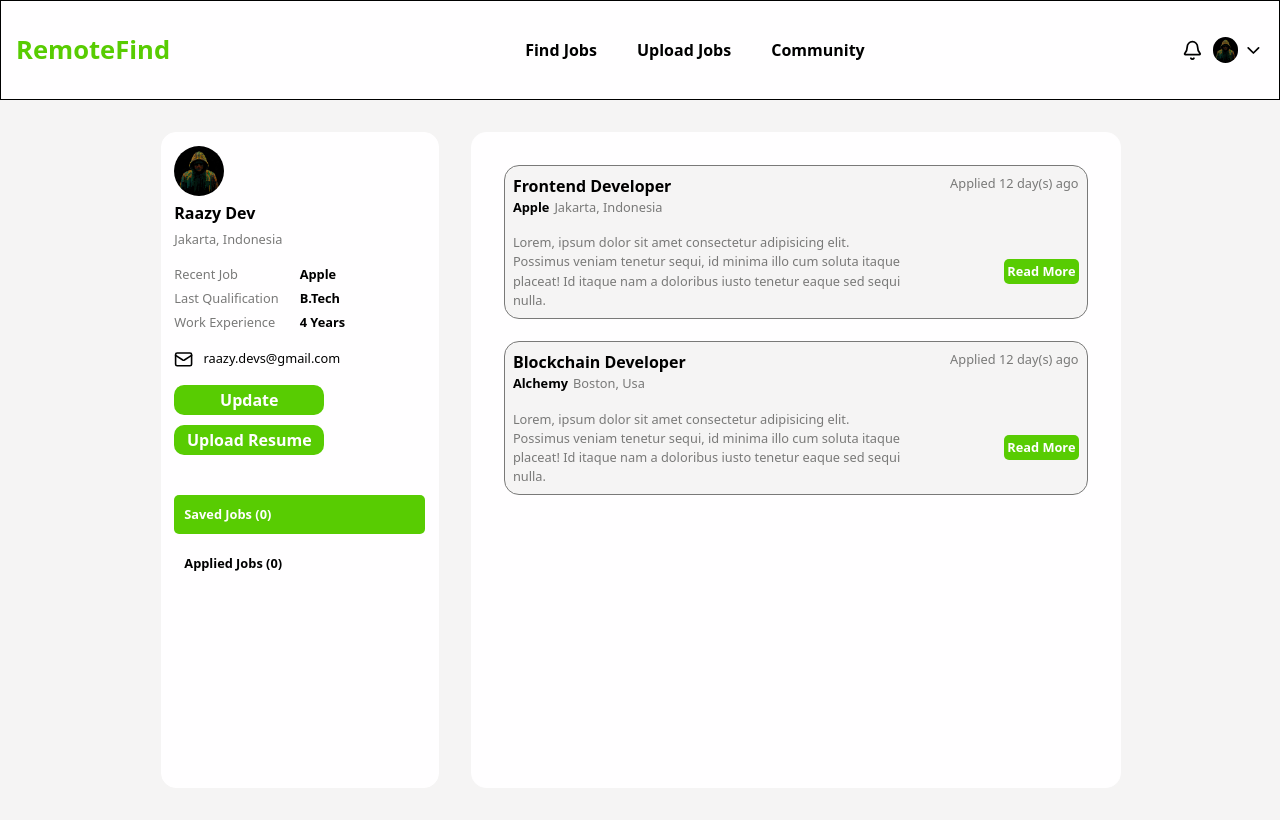
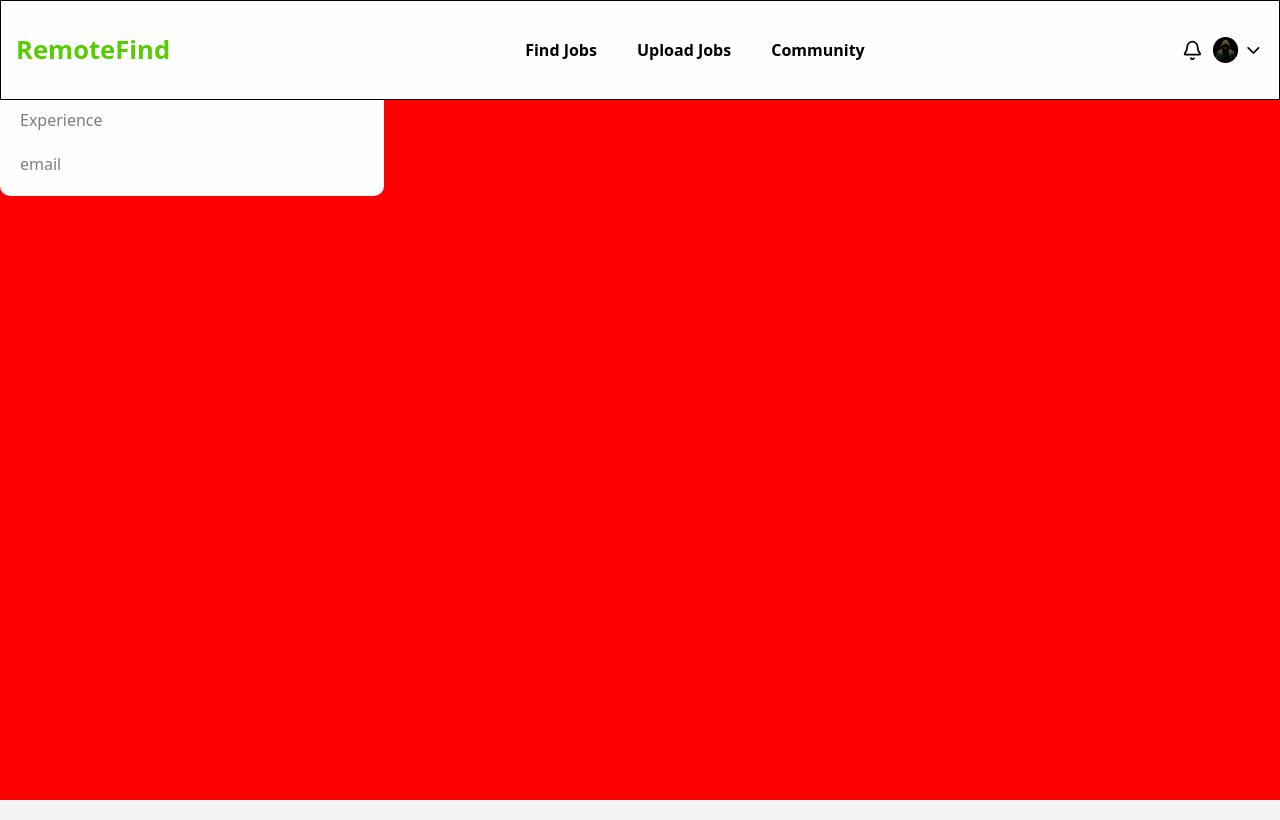
Before and after one commit to raazymuhd1/remote-find, a React (Vite) app: page /user/profile in a window 1280 px wide. Both pictures are taken after a click on the button "Update". Shown: the top 820 px of the page. Built offline with nearby package versions, Linux system fonts and the light colour scheme.

Commit message:
working on updateProfile UI

```diff
--- a/src/components/jobs/index.tsx
+++ b/src/components/jobs/index.tsx
@@ -29,12 +29,12 @@ const Jobs = () => {
               </div>
           </div>
 
-          <h4 className='text-[clamp(1rem,1.1vmax,1.1rem)] font-semibold'> { jobsData?.length } Jobs Results </h4>
+          <h4 className='text-[clamp(1rem,1.1vmax,1.1rem)] font-semibold'> { jobsData?.length ?? 0 } Jobs Results </h4>
       </section>
 
 
       {/* jobs card */}
-      <article className='mt-[1rem] w-full h-[90%] mt-[3rem] overflow-y-scroll overflow-x-hidden md:p-[1rem] p-[.5rem] grid grid-cols-[repeat(auto-fit,minmax(0,200px))] gap-[15px]'>
+      <article className='mt-[1rem] w-full h-[90%] mt-[1rem] overflow-y-scroll overflow-x-hidden md:p-[1rem] p-[.5rem] grid grid-cols-[repeat(auto-fit,minmax(0,200px))] gap-[15px]'>
         { jobsData?.map(job => (
             <JobCard job={job} setShowDetails={setShowDetails} />
         )) }
--- /dev/null
+++ b/src/components/profile/UpdateProfileModal.tsx
@@ -0,0 +1,25 @@
+import React from 'react'
+
+interface IProps {
+  showUpdate: boolean;
+  updateProfile: (status: boolean) => void;
+}
+
+const UpdateProfileModal = ({ showUpdate, updateProfile }: IProps) => {
+  return (
+    <section
+    onClick={() => updateProfile(false)}
+    className={`fixed bg-[red] flex flex-col inset-0 ${showUpdate ? "translate-x-[0px] opacity-[1] h-screen w-screen" : "translate-x-[-500px] opacity-[0] h-0 w-0"} transition-[opacity,transform,height,width,2s,ease-in-out] delay-200`}>
+        <article
+          onClick={(e) => e.stopPropagation()}
+          className='w-[clamp(30%,2vmax,40%)] h-max bg-(--white) rounded-[10px] p-[10px]'>
+           <input type='text' placeholder='Recent Job' className='w-full p-[10px]' />
+           <input type='text' placeholder='Qualification' className='w-full p-[10px]' />
+           <input type='text' placeholder='Experience' className='w-full p-[10px]' />
+           <input type='email' placeholder='email' className='w-full p-[10px]' />
+        </article>
+    </section>
+  )
+}
+
+export default UpdateProfileModal
--- a/src/components/profile/index.tsx
+++ b/src/components/profile/index.tsx
@@ -1,6 +1,7 @@
 import { useState } from "react"
 import { Mail, Phone } from "lucide-react"
 import { profile } from "../../assets"
+import UpdateProfileModal from "./UpdateProfileModal"
 
 const details = [
   { id: 1, title: "Recent Job", value: "Apple" },
@@ -17,8 +18,10 @@ const Profile = () => {
     const [showEditBtn, setShowEditBtn] = useState(false)
     const [userDetails, ] = useState(details)
     const [jobTabs,] = useState(jobTypes)
+    const [showProfileUpdate, updateProfile] = useState(false)
 
   return (
+   <>
       <section
          className='md:w-[80%] h-[90vh] w-full flex md:flex-row flex-col gap-[2rem] mx-auto p-[2rem] '>
          {/* profile sidebar */}
@@ -56,8 +59,10 @@ const Profile = () => {
                </aside>
 
                {/* buttons */}
-              <aside className="flex flex-col gap-[.6rem] w-full">
-                  <button className="px-[10px] py-[3px] rounded-[10px] md:w-[150px] w-full bg-(--light-green) font-semibold text-(--white) cursor-pointer hover:opacity-[.7] transition-[opacity,1s,ease-in-out]"> Update </button>
+               <aside className="flex gap-[.6rem] w-full">
+                     <button
+                        onClick={() => updateProfile(true)}
+                        className="px-[10px] py-[3px] rounded-[10px] md:w-[150px] w-full bg-(--light-green) font-semibold text-(--white) cursor-pointer hover:opacity-[.7] transition-[opacity,1s,ease-in-out]"> Update </button>
                      <button className="px-[10px] py-[3px] rounded-[10px] md:w-[150px] w-full bg-(--light-green) font-semibold text-(--white) cursor-pointer hover:opacity-[.7] transition-[opacity,1s,ease-in-out]"> Upload Resume </button>
                </aside>
 
@@ -113,6 +118,16 @@ const Profile = () => {
                </div>
          </aside>
       </section>
+
+      <UpdateProfileModal
+         {
+            ...{
+               showUpdate: showProfileUpdate,
+               updateProfile
+            }
+          }
+      />
+   </>
   )
 }
 
```
Lines whose indentation alone changed are shown as unchanged.
